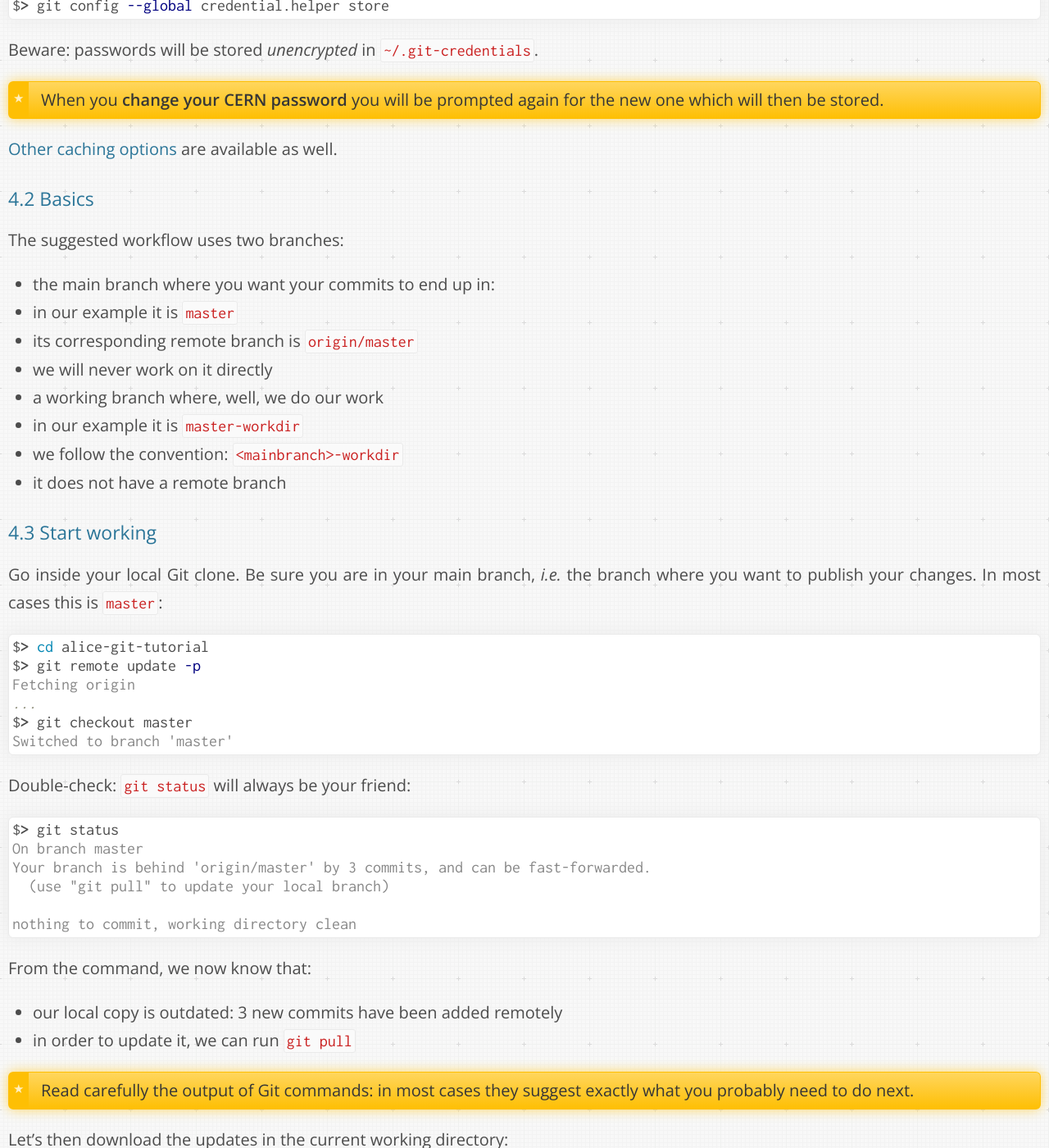
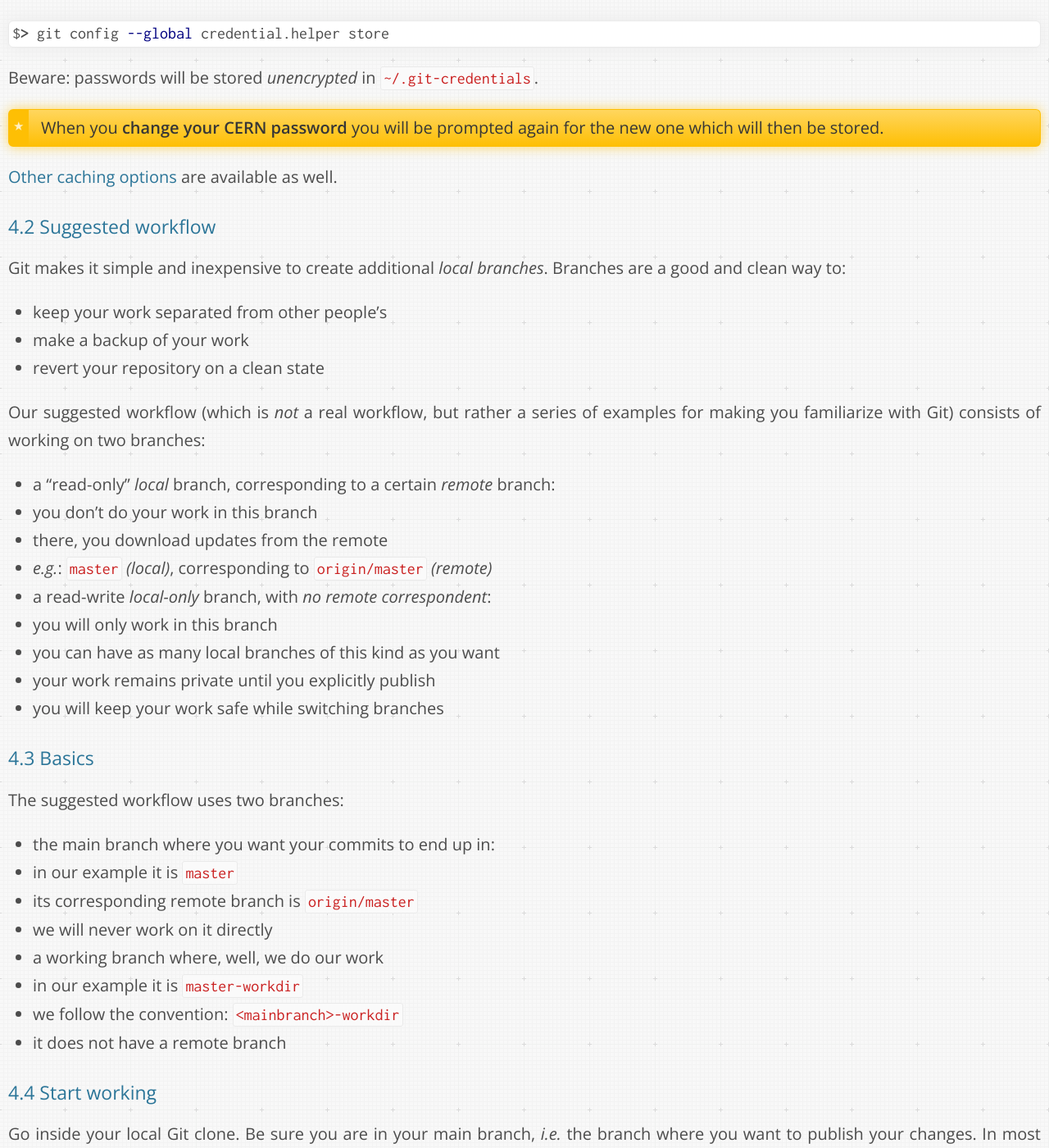
Before and after one commit to dberzano/dberzano.github.io, a Jekyll site: the page built from alice/git/index.md, in a window 1280 px wide and 1400 px high, scrolled down 11127 px. Shown: the whole window at 82% size. Built offline with Jekyll 4.4.1, drawn with Linux system fonts in a browser that asks for light colours; Markdown is read by kramdown in place of the engine named in the settings; some of the changed text lies outside the part shown.

Commit message:
GitTut: suggested workflow

```diff
--- a/alice/git/index.md
+++ b/alice/git/index.md
@@ -489,6 +489,30 @@ $> git config --global credential.helper store
 are available as well.
 
 
+### Suggested workflow
+
+Git makes it simple and inexpensive to create additional *local branches*.
+Branches are a good and clean way to:
+
+* keep your work separated from other people's
+* make a backup of your work
+* revert your repository on a clean state
+
+Our suggested workflow (which is *not* a real workflow, but rather a series of
+examples for making you familiarize with Git) consists of working on **two
+branches**:
+
+* a **"read-only"** *local* branch, corresponding to a certain *remote* branch:
+ * you **don't do your work** in this branch
+ * there, you **download updates** from the remote
+ * *e.g.*: `master` *(local)*, corresponding to `origin/master` *(remote)*
+* a **read-write** *local-only* branch, with *no remote correspondent*:
+ * you will **only work** in this branch
+ * you can have **as many** local branches of this kind **as you want**
+ * your work remains **private** until you **explicitly publish**
+ * you will **keep your work safe** while switching branches
+
+
 ### Basics
 
 The suggested workflow uses two branches:
```
